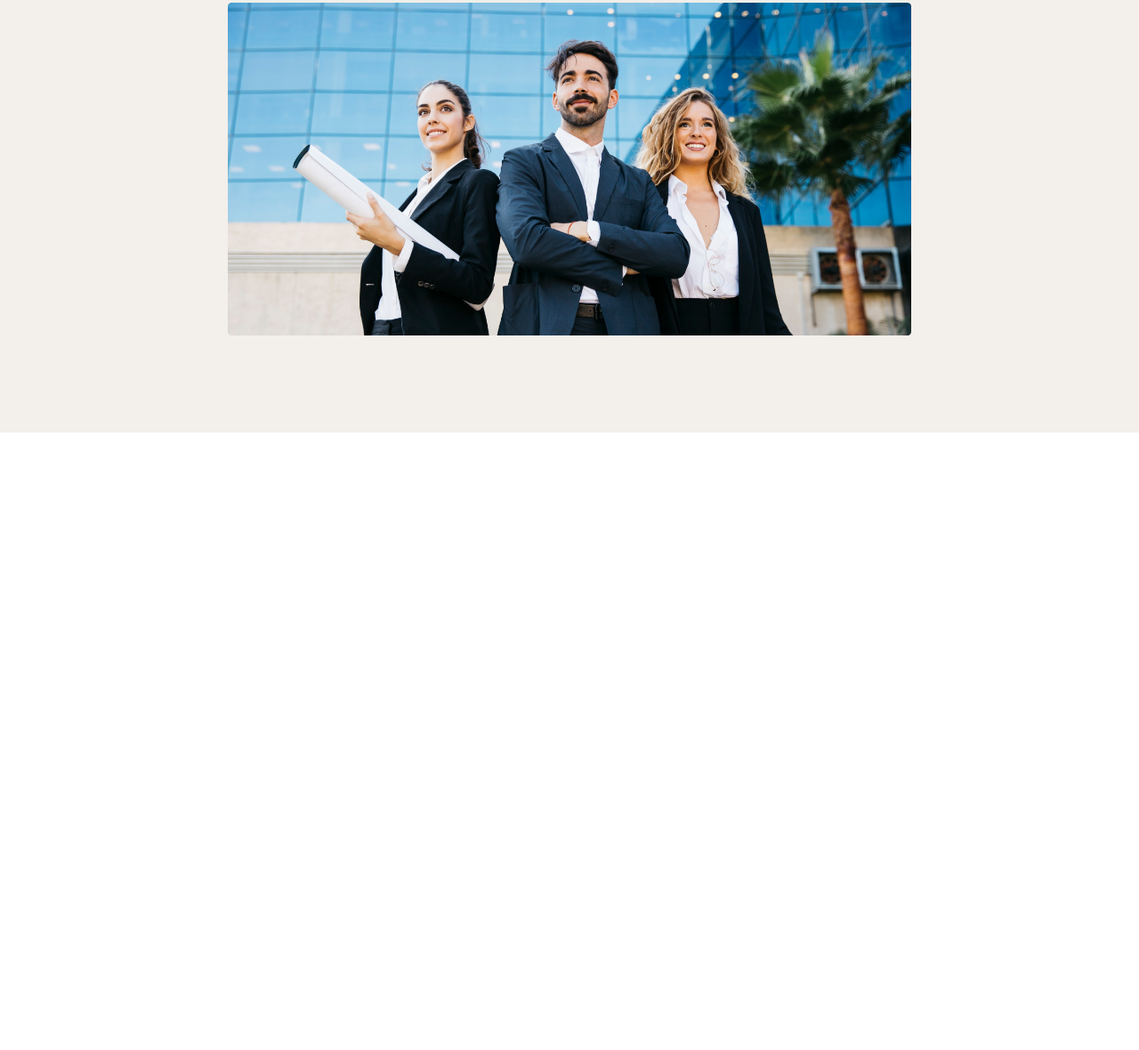
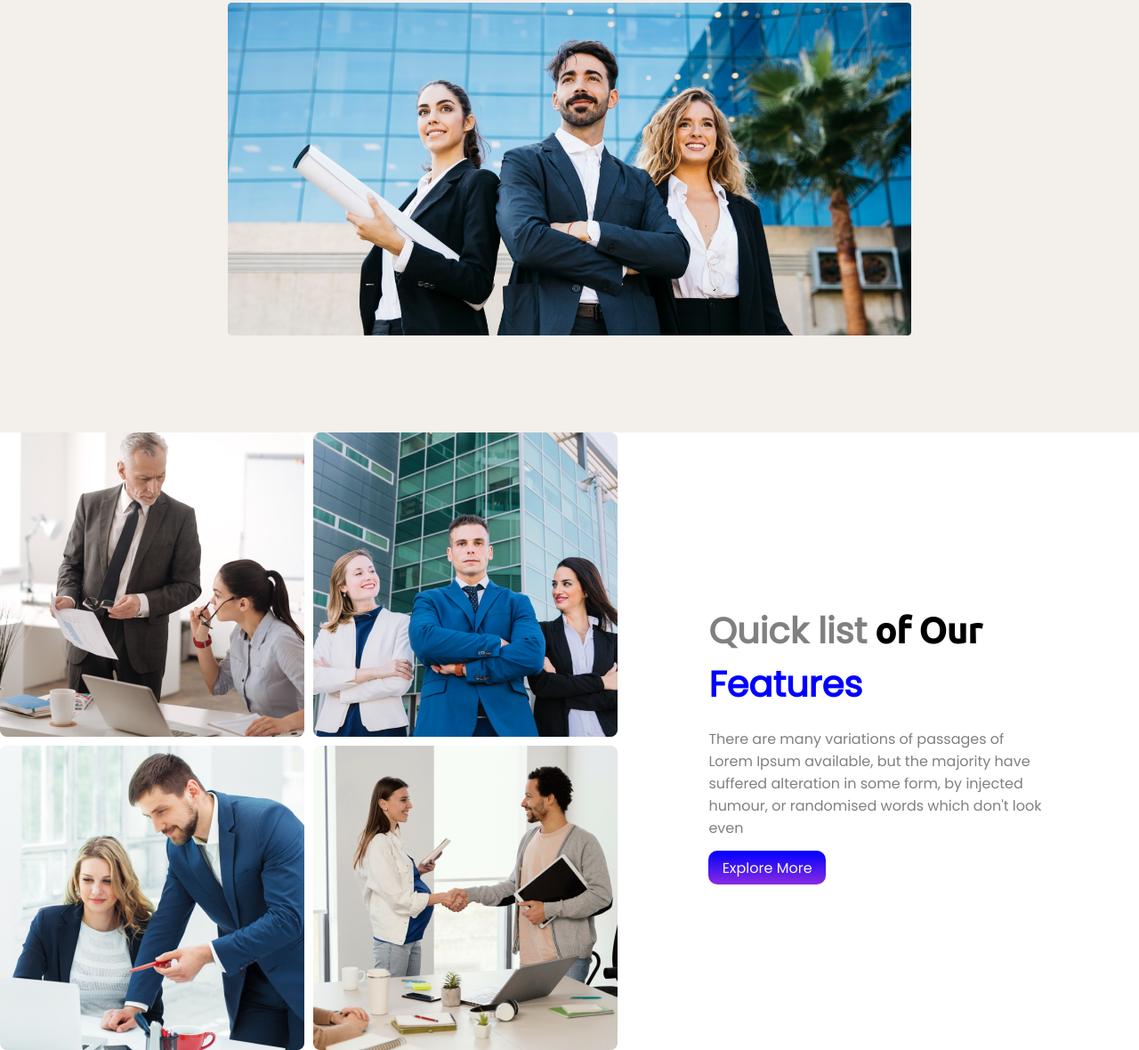
Before and after one commit to forhad9009/architect-website, a plain HTML site: page index.html in a window 1280 px wide. Shown: the part 592-1772 px from the top of the page at 89% size. Before the commit the page ends 1078 px from the top, so only its background shows below. Drawn offline with Linux system fonts and the light colour scheme.

Commit message:
features add

```diff
--- a/index.html
+++ b/index.html
@@ -31,10 +31,27 @@
         <div class="title">
             <h1>Brand New Group of Architects</h1>
             <p>There are many variations of passages of Lorem Ipsum available, but the majority have suffered alteration in some form, by injected humour, or randomised words which don't look even</p>
-            <a href="#">Explore More</a>
+            <a href="#" class="btn">Explore More</a>
         </div>
 
         <img src="images/banner.png" alt="">
     </header>
+
+    <section class="our-features">
+        <div class="img">
+            <img src="images/team1.png" alt="">
+            <img src="images/team2.png" alt="">
+            <img src="images/team3.png" alt="">
+            <img src="images/team4.png" alt="">
+        </div>
+
+        <div class="features">
+            <h1><span class="features-h1">Quick  list</span> of Our <span class=features-h1-h1>Features</span></h1>
+            <p>There are many variations of passages of Lorem Ipsum available, but the majority have suffered alteration in some form, by injected humour, or randomised words which don't look even</p>
+            <a href="#" class="btn">Explore More</a>
+        </div>
+    </section>
+
+
 </body>
 </html>
--- a/style.css
+++ b/style.css
@@ -4,6 +4,10 @@
     box-sizing: border-box;
     font-family: 'Poppins', sans-serif;
 
+}
+
+p{
+    color: gray;
 }
 
 header{
@@ -56,7 +60,7 @@ nav h2{
     margin-bottom: 3%;
 }
 
-.title a{
+.btn{
     text-decoration: none;
     padding: 2% 4%;
     background-image: linear-gradient(blue,blueviolet);
@@ -84,3 +88,99 @@ header img{
         justify-content: center;
     }
 }
+
+.our-features {
+    display: flex;
+    justify-content: center;
+    align-items: center;
+}
+
+.img{
+    display: grid;
+    grid-template-columns: repeat(2,1fr);
+    gap: 10px;
+}
+
+.features {
+    padding: 0 8%;
+}
+
+.features h1{
+    font-family: 'Ubuntu', sans-serif;
+    font-size: 2.5em;
+    margin-bottom: 5%;
+    font-weight: 900;
+}
+
+.features-h1 {
+    color: gray;
+}
+
+.features-h1-h1 {
+    color: blue;
+}
+
+.features p{
+    margin-bottom: 5%;
+}
+
+@media  screen and (max-width:576px) {
+    .our-features {
+        flex-direction: column;
+    }
+    .img{
+        grid-template-columns: 1fr;
+    }
+    .features h1 {
+        margin-top: 10%;
+    }
+}
+
+
+
+
+
+
+
+
+
+
+
+
+
+
+
+
+
+
+
+
+
+
+
+
+
+
+
+
+
+
+
+
+
+
+
+
+
+
+
+
+
+
+
+
+
+
+
+    ;
+}
```
